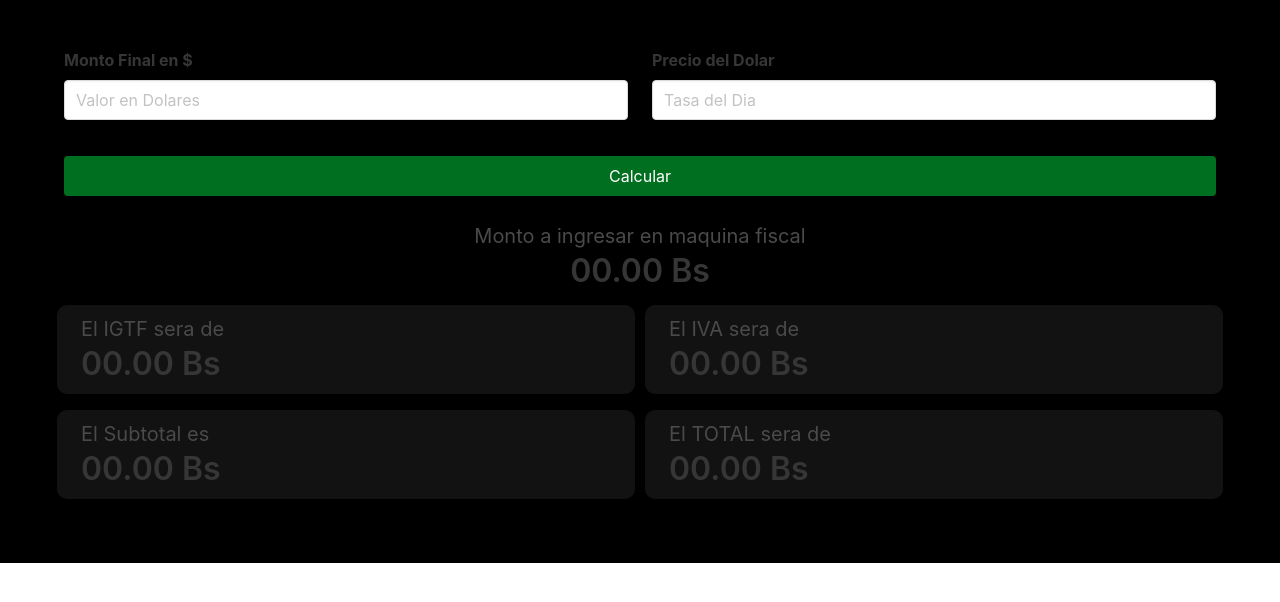
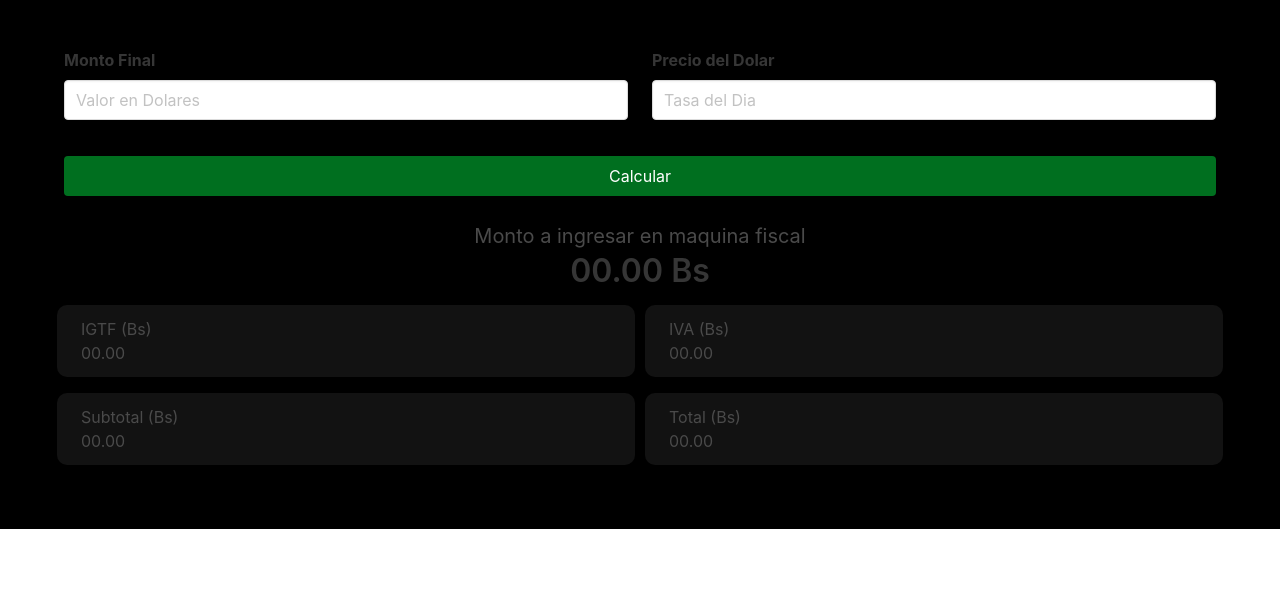
Before and after one commit to Poletron/PrecioIGTF, a website: page index.html in a window 1280 px wide. Drawn offline with nearby package versions, Linux system fonts and the light colour scheme.

Commit message:
Update index.html

```diff
--- a/index.html
+++ b/index.html
@@ -13,7 +13,7 @@
     <div class="container">
       <div class="columns is-mobile">
         <div class="field column is-half">
-            <label class="label">Monto Final en $</label>
+            <label class="label">Monto Final</label>
             <div class="control">
               <input class="input" type="number" id="monto-final" placeholder="Valor en Dolares">
             </div>
@@ -37,22 +37,22 @@
 
       <div class="columns is-mobile">
         <div class="column bg-light">
-          <h3 class="subtitle px-3">El IGTF sera de</h3>
-          <h2 class="title px-3" id="resultado-igtf">00.00 Bs</h1>
+          <h3 class="is-text px-3">IGTF (Bs)</h3>
+          <h2 class="is-text px-3" id="resultado-igtf">00.00</h1>
         </div>
         <div class="column bg-light">
-          <h3 class="subtitle px-3">El IVA sera de</h3>
-          <h2 class="title px-3" id="resultado-iva">00.00 Bs</h1>
+          <h3 class="is-text px-3">IVA (Bs)</h3>
+          <h2 class="is-text px-3" id="resultado-iva">00.00</h1>
         </div>
       </div>
       <div class="columns my-4 is-mobile">
         <div class="column bg-light">
-          <h3 class="subtitle px-3">El Subtotal es</h3>
-          <h2 class="title px-3" id="subtotal-bs">00.00 Bs</h1>
+          <h3 class="is-text px-3">Subtotal (Bs)</h3>
+          <h2 class="is-text px-3" id="subtotal-bs">00.00</h1>
         </div>
         <div class="column bg-light">
-          <h3 class="subtitle px-3">El TOTAL sera de</h3>
-          <h2 class="title px-3" id="total-bs">00.00 Bs</h1>
+          <h3 class="is-text px-3">Total (Bs)</h3>
+          <h2 class="is-text px-3" id="total-bs">00.00</h1>
         </div>
       </div>
 
```
